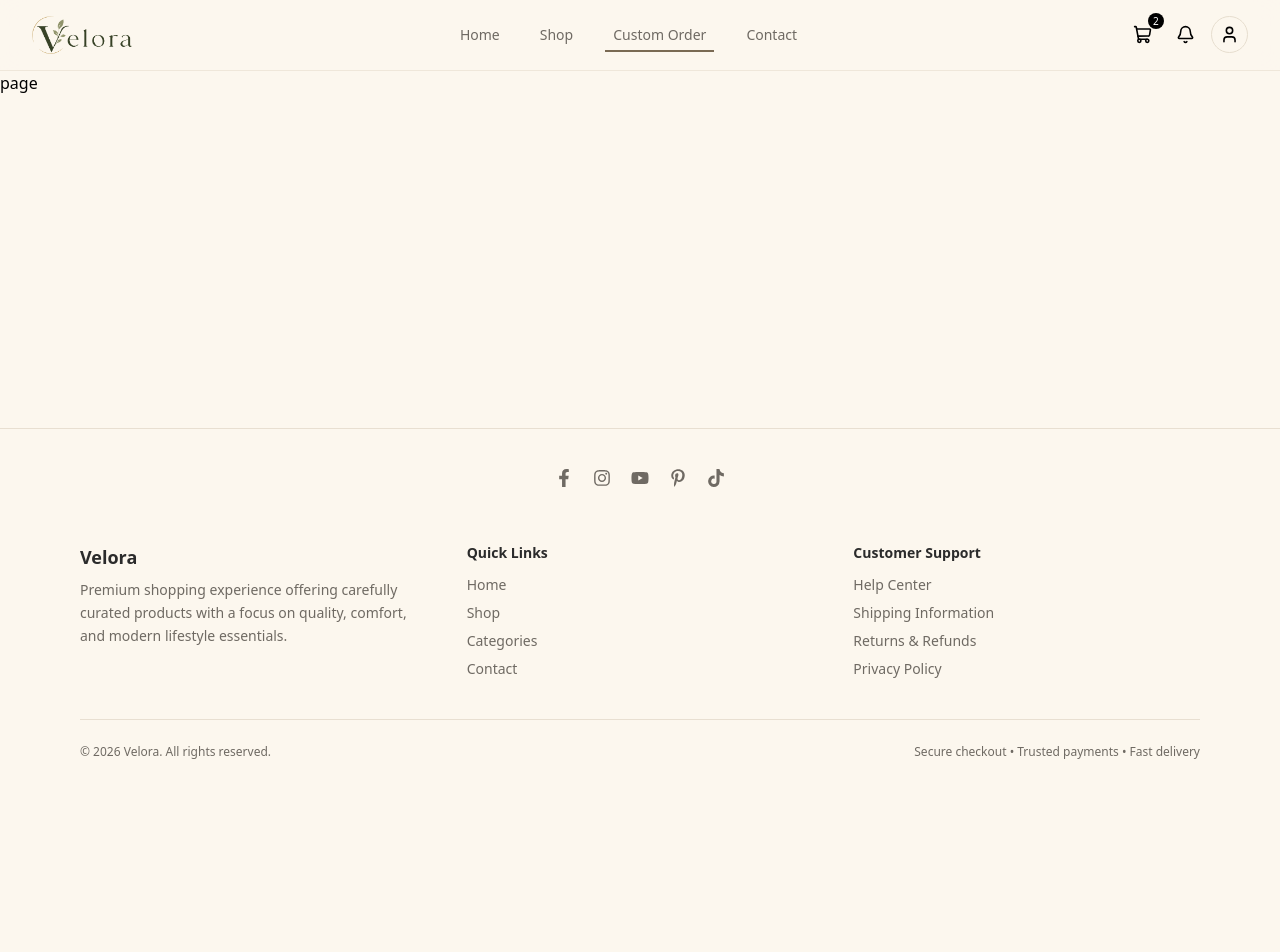
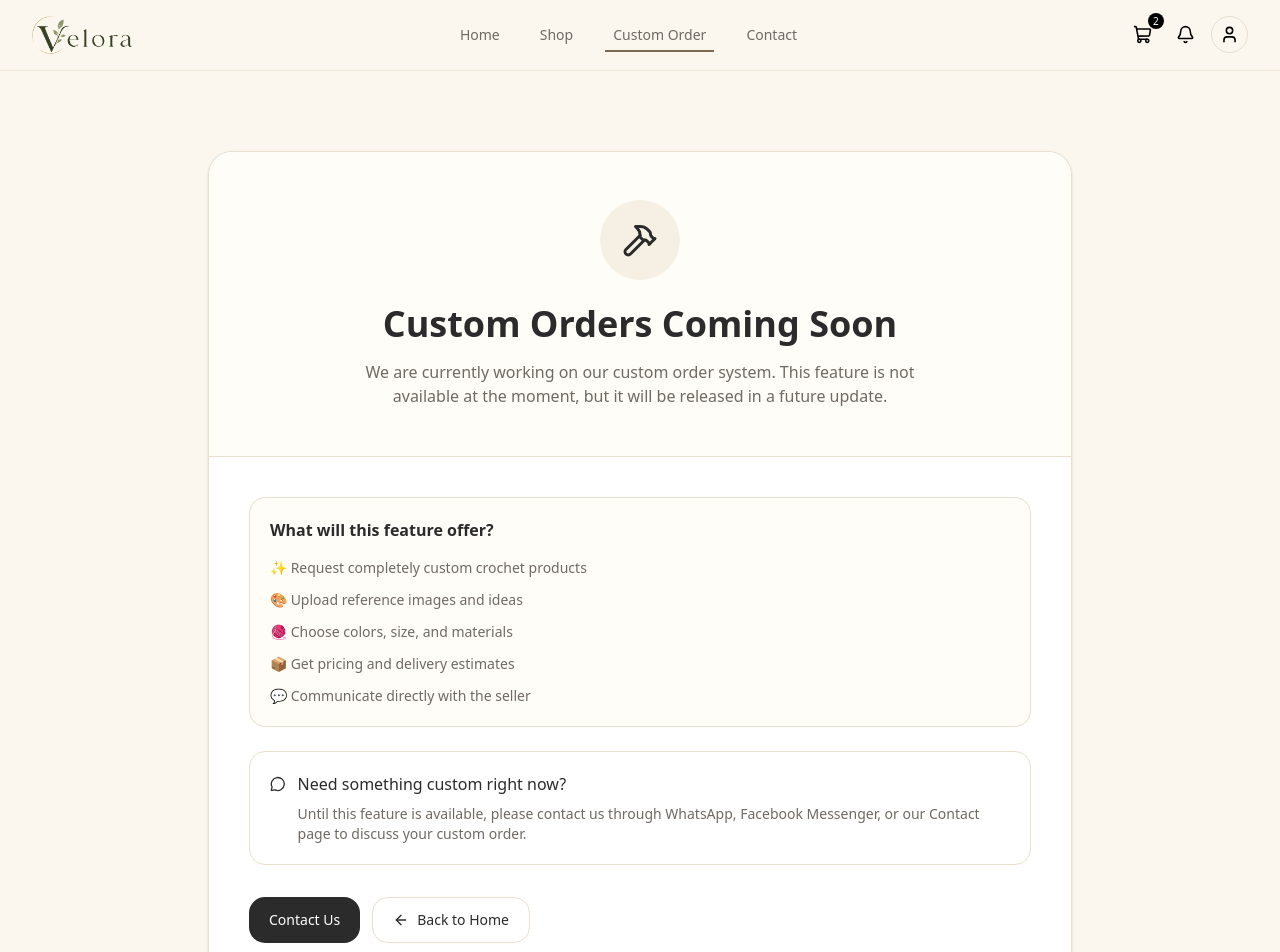
Before and after one commit to Niaz-Tan/Velora, a Next.js app: page /custom in a window 1280 px wide. Shown: the top 952 px of the page. Before the commit the page ends 800 px from the top, so only its background shows below. Built offline with nearby package versions, Linux system fonts and the light colour scheme.

Commit message:
feat: contact page and custom order page desing done

```diff
--- a/app/(main)/contact/page.js
+++ b/app/(main)/contact/page.js
@@ -157,8 +157,8 @@ export default function ContactPage() {
 
               <p className="mt-3 text-sm leading-relaxed text-[#6F6A63]">
                 Looking for something unique? We accept custom crochet orders.
-                Send us your idea through WhatsApp or Messenger and we'll try
-                our best to make it happen.
+                Send us your idea through WhatsApp or Messenger and we&apos;ll
+                try our best to make it happen.
               </p>
 
               <Link
@@ -177,7 +177,8 @@ export default function ContactPage() {
             </h2>
 
             <p className="mt-2 text-sm text-[#6F6A63]">
-              Prefer email? Fill out the form below and we'll get back to you.
+              Prefer email? Fill out the form below and we&apos;ll get back to
+              you.
             </p>
 
             <form className="mt-8 space-y-6">
--- a/app/(main)/custom/page.js
+++ b/app/(main)/custom/page.js
@@ -1,5 +1,83 @@
-const page = () => {
-  return <div>page</div>;
-};
+import { ArrowLeft, Hammer, MessageCircle } from "lucide-react";
+import Link from "next/link";
 
-export default page;
+export default function CustomPage() {
+  return (
+    <main>
+      <section className="mx-auto max-w-4xl px-4 py-12 md:py-20">
+        <div className="overflow-hidden rounded-3xl border border-[#E8DFD1] bg-white shadow-sm">
+          {/* TOP */}
+          <div className="border-b border-[#E8DFD1] bg-[#FFFDF8] px-6 py-8 text-center md:px-10 md:py-12">
+            <div className="mx-auto flex h-20 w-20 items-center justify-center rounded-full bg-[#F5EFE4]">
+              <Hammer size={36} className="text-[#2B2B2B]" />
+            </div>
+
+            <h1 className="mt-6 text-3xl font-bold text-[#2B2B2B] md:text-4xl">
+              Custom Orders Coming Soon
+            </h1>
+
+            <p className="mx-auto mt-4 max-w-xl text-[#6F6A63]">
+              We are currently working on our custom order system. This feature
+              is not available at the moment, but it will be released in a
+              future update.
+            </p>
+          </div>
+
+          {/* CONTENT */}
+          <div className="px-6 py-8 md:px-10 md:py-10">
+            <div className="rounded-2xl border border-[#E8DFD1] bg-[#FFFDF8] p-5">
+              <h2 className="font-semibold text-[#2B2B2B]">
+                What will this feature offer?
+              </h2>
+
+              <ul className="mt-4 space-y-3 text-sm text-[#6F6A63]">
+                <li>✨ Request completely custom crochet products</li>
+                <li>🎨 Upload reference images and ideas</li>
+                <li>🧶 Choose colors, size, and materials</li>
+                <li>📦 Get pricing and delivery estimates</li>
+                <li>💬 Communicate directly with the seller</li>
+              </ul>
+            </div>
+
+            {/* TEMP CONTACT */}
+            <div className="mt-6 rounded-2xl border border-[#E8DFD1] p-5">
+              <div className="flex items-start gap-3">
+                <MessageCircle size={20} className="mt-0.5 text-[#2B2B2B]" />
+
+                <div>
+                  <h3 className="font-medium text-[#2B2B2B]">
+                    Need something custom right now?
+                  </h3>
+
+                  <p className="mt-2 text-sm text-[#6F6A63]">
+                    Until this feature is available, please contact us through
+                    WhatsApp, Facebook Messenger, or our Contact page to discuss
+                    your custom order.
+                  </p>
+                </div>
+              </div>
+            </div>
+
+            {/* BUTTONS */}
+            <div className="mt-8 flex flex-col gap-3 sm:flex-row">
+              <Link
+                href="/contact"
+                className="flex items-center justify-center rounded-2xl bg-[#2B2B2B] px-5 py-3 text-sm font-medium text-white transition hover:opacity-90"
+              >
+                Contact Us
+              </Link>
+
+              <Link
+                href="/"
+                className="flex items-center justify-center gap-2 rounded-2xl border border-[#E8DFD1] bg-white px-5 py-3 text-sm font-medium text-[#2B2B2B] transition hover:bg-[#F5EFE4]"
+              >
+                <ArrowLeft size={16} />
+                Back to Home
+              </Link>
+            </div>
+          </div>
+        </div>
+      </section>
+    </main>
+  );
+}
```
